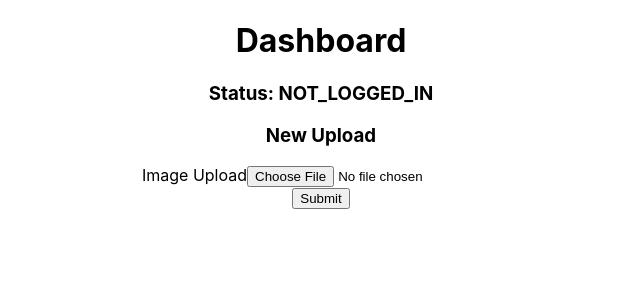
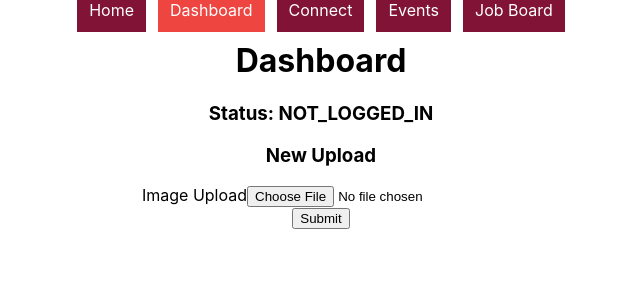
Before and after one commit to osha7/women-connect-tech-frontend, a React (Create React App) app: page /dashboard in a window 1280 px wide. Shown: the top 300 px of the page, without its empty margins (319-959 px from the left). Built offline with nearby package versions, Linux system fonts and the light colour scheme; no server answers.

Commit message:
navbar links

```diff
--- a/src/App.js
+++ b/src/App.js
@@ -6,6 +6,10 @@ import axios from 'axios';
 
 import Home from './components/Home';
 import Dashboard from './components/Dashboard';
+import NavBar from './components/navbar'
+import Connect from './components/connect'
+import EventsBoard from './components/eventsboard'
+import JobsBoard from './components/jobsboard'
 
 
 class App extends React.Component {
@@ -62,6 +66,12 @@ class App extends React.Component {
     return (
       <div className="App">
         <BrowserRouter>
+        <div className="navbar">
+          <NavBar />
+          <Route exact path="/connect" component={Connect} />
+          <Route exact path="/events" component={EventsBoard} />
+          <Route exact path="/jobs" component={JobsBoard} />
+        </div>
         <Switch>
           {/* <Route exact path={'/'} component={Home} /> */}
           <Route
@@ -75,6 +85,7 @@ class App extends React.Component {
             />
           )}
           />
+
           {/* <Route exact path={'/dashboard'} component={Dashboard} /> */}
           <Route
           exact
@@ -83,6 +94,7 @@ class App extends React.Component {
             <Dashboard { ...props } loggedInStatus={this.state.loggedInStatus} />
           )}
           />
+
         </Switch>
         </BrowserRouter>
       </div>
--- a/src/components/Dashboard.js
+++ b/src/components/Dashboard.js
@@ -1,24 +1,15 @@
 import React from 'react';
 import Avatar from './usermedia/AvatarUploads'
-import NavBar from './navbar';
-import JobsBoard from './jobsboard'
 
 // functional component
 
 const Dashboard = (props) => {
     return(
-        <div className="Dashboard-main">
-            <div className="navbar">
-                <NavBar>
-
-                </NavBar>
+        <div className="Dashboard">
+            <h1>Dashboard</h1>
+            <h3>Status: {props.loggedInStatus}</h3>
+            <Avatar />
             </div>
-            <div className="Dashboard">
-                <h1>Dashboard</h1>
-                <h3>Status: {props.loggedInStatus}</h3>
-                <Avatar />
-            </div>
-        </div>
     )
 }
 
--- /dev/null
+++ b/src/components/connect.js
@@ -0,0 +1,13 @@
+import React from 'react';
+
+class Connect extends React.Component {
+    render() {
+        return (
+        <div>
+            <h1>You've Made It To Connect!</h1>
+        </div>
+        )
+    }
+}
+
+export default Connect
--- /dev/null
+++ b/src/components/eventsboard.js
@@ -0,0 +1,13 @@
+import React from 'react';
+
+class EventsBoard extends React.Component {
+    render() {
+        return (
+        <div>
+            <h1>You've Made It To Events!</h1>
+        </div>
+        )
+    }
+}
+
+export default EventsBoard
--- a/src/components/jobsboard.js
+++ b/src/components/jobsboard.js
@@ -3,7 +3,9 @@ import React from 'react';
 class JobsBoard extends React.Component {
     render() {
         return (
-        <div></div>
+        <div>
+            <h1>You've Made It To Jobs!</h1>
+            </div>
         )
     }
 }
--- a/src/components/navbar.js
+++ b/src/components/navbar.js
@@ -1,9 +1,65 @@
 import React from 'react';
+import { NavLink } from 'react-router-dom';
 
-export default class NavBar extends React.Component {
-    render () {
-        return (
-            <div></div>
-        )
-    }
+const link = {
+  width: '100px',
+  padding: '12px',
+  margin: '0 6px 6px',
+  background: '#801336',
+  textDecoration: 'none',
+  color: 'white',
 }
+const NavBar = () => {
+  return (
+    <div className="navbar">
+
+      <NavLink
+        to="/"
+        exact
+        style={link}
+        activeStyle={{
+          background: "#EE4540"
+        }}
+      >Home</NavLink>
+
+      <NavLink
+        to="/dashboard"
+        exact
+        style={link}
+        activeStyle={{
+          background: "#EE4540"
+        }}
+      >Dashboard</NavLink>
+
+      <NavLink
+        to="/connect"
+        exact
+        style={link}
+        activeStyle={{
+          background: "#EE4540"
+        }}
+      >Connect</NavLink>
+
+        <NavLink
+            to="/events"
+            exact
+            style={link}
+            activeStyle={{
+            background: "#EE4540"
+            }}
+        >Events</NavLink>
+
+        <NavLink
+            to="/jobs"
+            exact
+            style={link}
+            activeStyle={{
+            background: "#EE4540"
+            }}
+        >Job Board</NavLink>
+
+    </div>
+  );
+};
+
+export default NavBar;
--- a/src/components/usermedia/AvatarUploads.js
+++ b/src/components/usermedia/AvatarUploads.js
@@ -33,7 +33,10 @@ export default class AvatarUploads extends React.Component {
               },
             body: newForm
         })
-        .catch(errors => ("avatar error", errors))
+        // .catch(errors => ("avatar error", errors))
+        .catch(error => {
+            console.log("avatar upload error", error)
+        })
     }
 
     render(){
```
